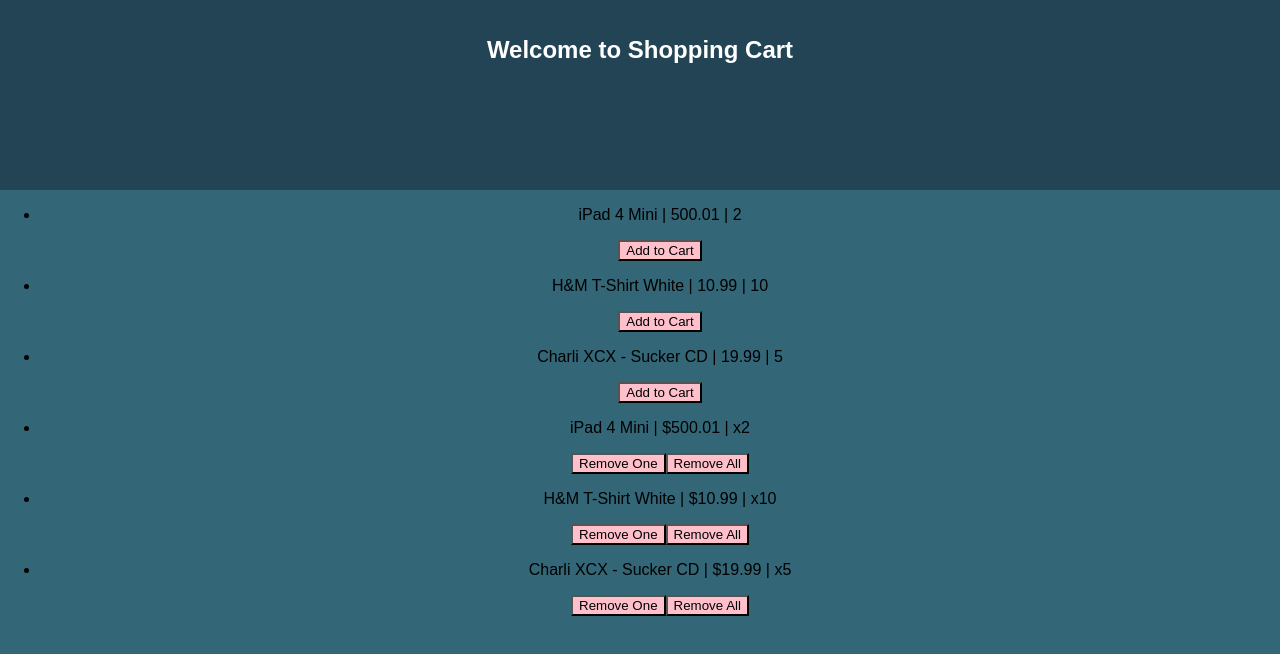
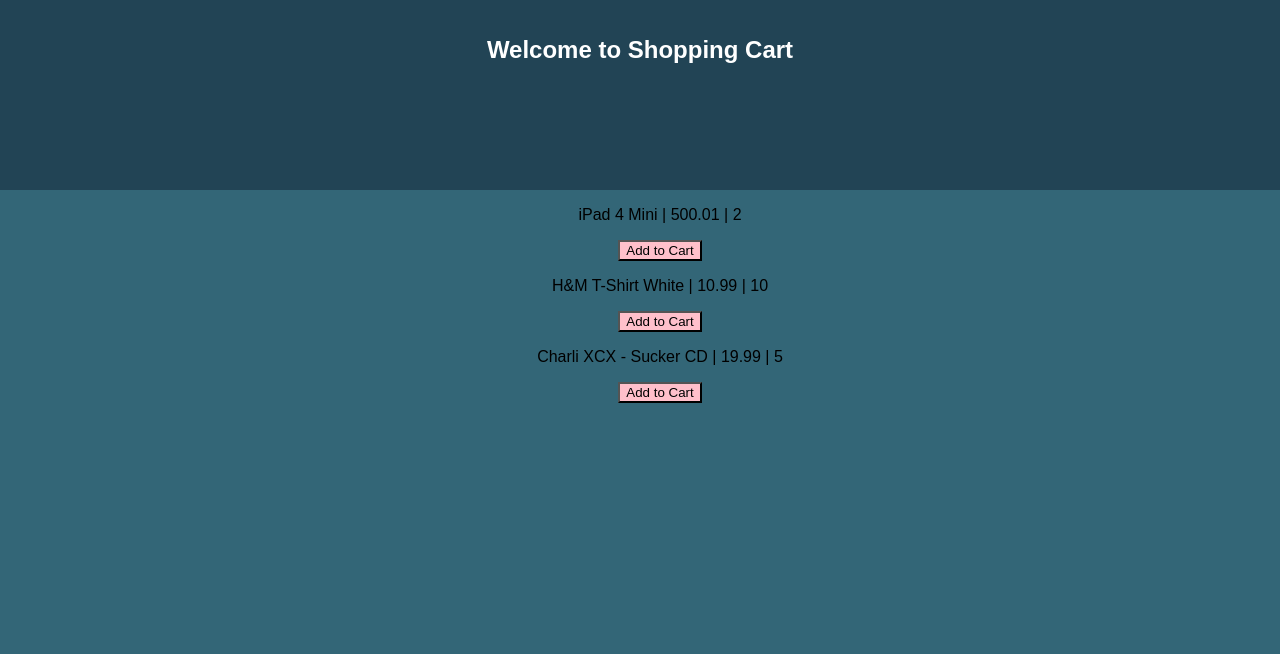
Before and after one commit to saidiii111/jurgensaidredux, a React (Create React App) app: page / in a window 1280 px wide. Shown: the top 654 px of the page. Built offline with nearby package versions, Linux system fonts and the light colour scheme.

Commit message:
modify style file ...

```diff
--- a/src/components/Shoppingcart.jsx
+++ b/src/components/Shoppingcart.jsx
@@ -29,7 +29,7 @@
 }
 
 const mapStoreToProps = (store) => ({
-  items: Object.values(store.products)
+  items: Object.values(store.cart)
 })
 
 const mapActionsToProps = {
--- a/src/index.css
+++ b/src/index.css
@@ -12,3 +12,7 @@
 button {
   background: pink;
 }
+
+li {
+  list-style-type: none;
+}
```
